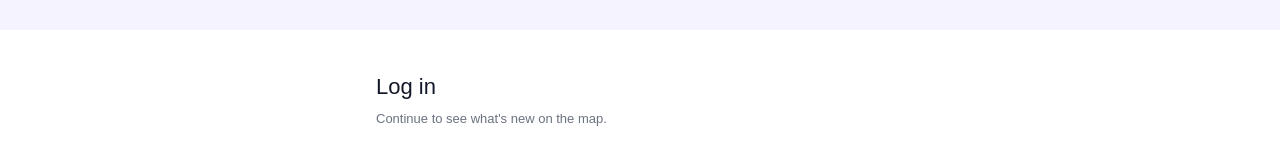
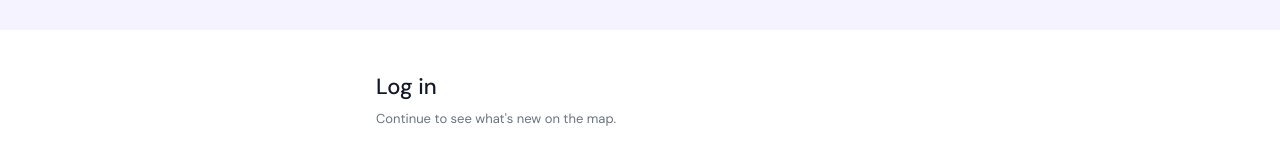
Before and after one commit to NomadCode33/roam, a Next.js app: page /login in a window 1280 px wide. Shown: the part 219-375 px from the top of the page. Built offline with nearby package versions, Linux system fonts and the light colour scheme.

Commit message:
updated file(s)

```diff
--- a/css/landing-auth/auth.css
+++ b/css/landing-auth/auth.css
@@ -58,6 +58,7 @@ Due to tailwind we have to do this math:
 }
 
 .auth-title {
+  font-family: var(--font-dm-sans), sans-serif;
   font-size: 1.375rem;            /* 22px */
   font-weight: 500;
   color: #111827;
@@ -65,6 +66,7 @@ Due to tailwind we have to do this math:
 }
 
 .auth-sub {
+  font-family: var(--font-dm-sans), sans-serif;
   font-size: 0.8125rem;           /* 13px */
   color: #6b7280;
   margin-bottom: 1.75rem;         /* 28px */
```
